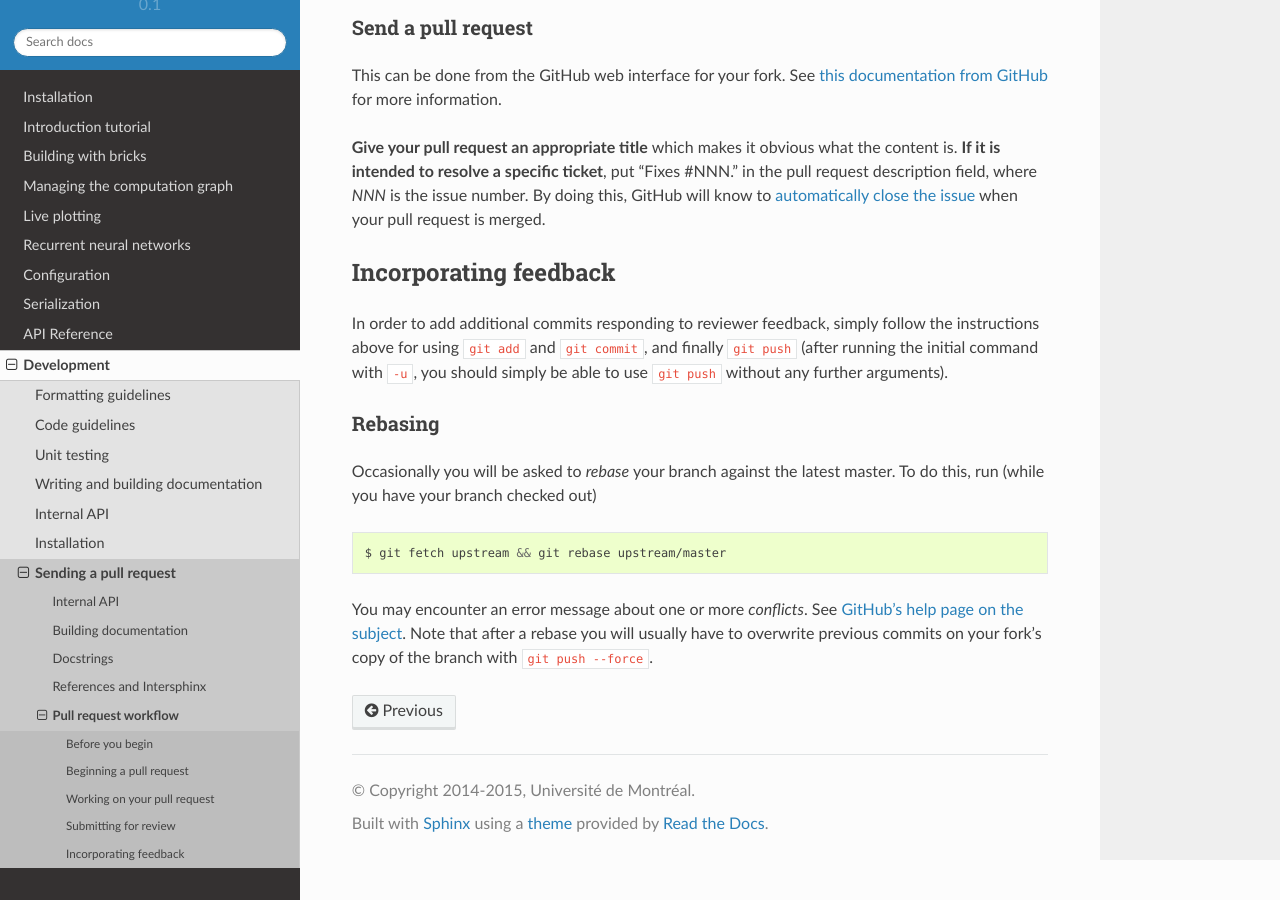
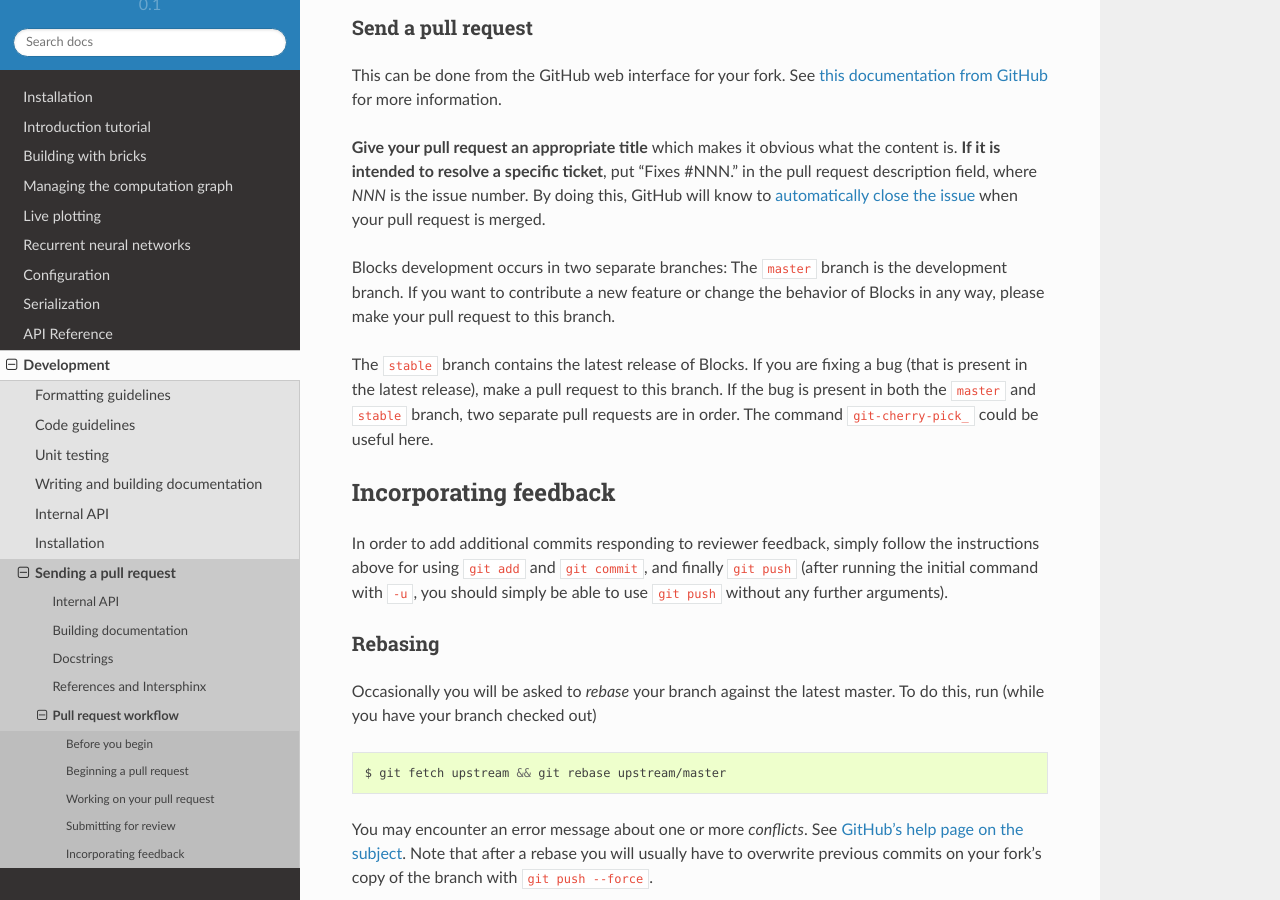
Before and after one commit to mila-iqia/blocks, a Sphinx documentation site: the page built from docs/development/pull_request.rst, in a window 1280 px wide and 900 px high, scrolled down 2477 px. Built offline with Sphinx 7.4.7 and the Read the Docs theme 2.0.0, drawn with Linux system fonts in a browser that asks for light colours.

Commit message:
Add documentation about two branches

```diff
--- a/docs/development/pull_request.rst
+++ b/docs/development/pull_request.rst
@@ -66,7 +66,7 @@ Running the command
 
 .. code-block:: bash
 
-    $ git remote -v |grep origin
+    $ git remote -v | grep origin
 
 should display two lines. The URLs therein should contain your GitHub username.
 
@@ -134,7 +134,17 @@ the content is. **If it is intended to resolve a specific ticket**, put "Fixes
 number. By doing this, GitHub will know to `automatically close the issue`_
 when your pull request is merged.
 
+Blocks development occurs in two separate branches: The ``master`` branch is the
+development branch. If you want to contribute a new feature or change the
+behavior of Blocks in any way, please make your pull request to this branch.
+
+The ``stable`` branch contains the latest release of Blocks. If you are fixing a
+bug (that is present in the latest release), make a pull request to this branch.
+If the bug is present in both the ``master`` and ``stable`` branch, two separate
+pull requests are in order. The command ``git-cherry-pick_`` could be useful here.
+
 .. _automatically close the issue: https://github.com/blog/1506-closing-issues-via-pull-requests
+.. _git-cherry-pick: https://git-scm.com/docs/git-cherry-pick
 
 Incorporating feedback
 ----------------------
```
Also changed, not shown: CONTRIBUTING.rst (+18 -6 lines).
